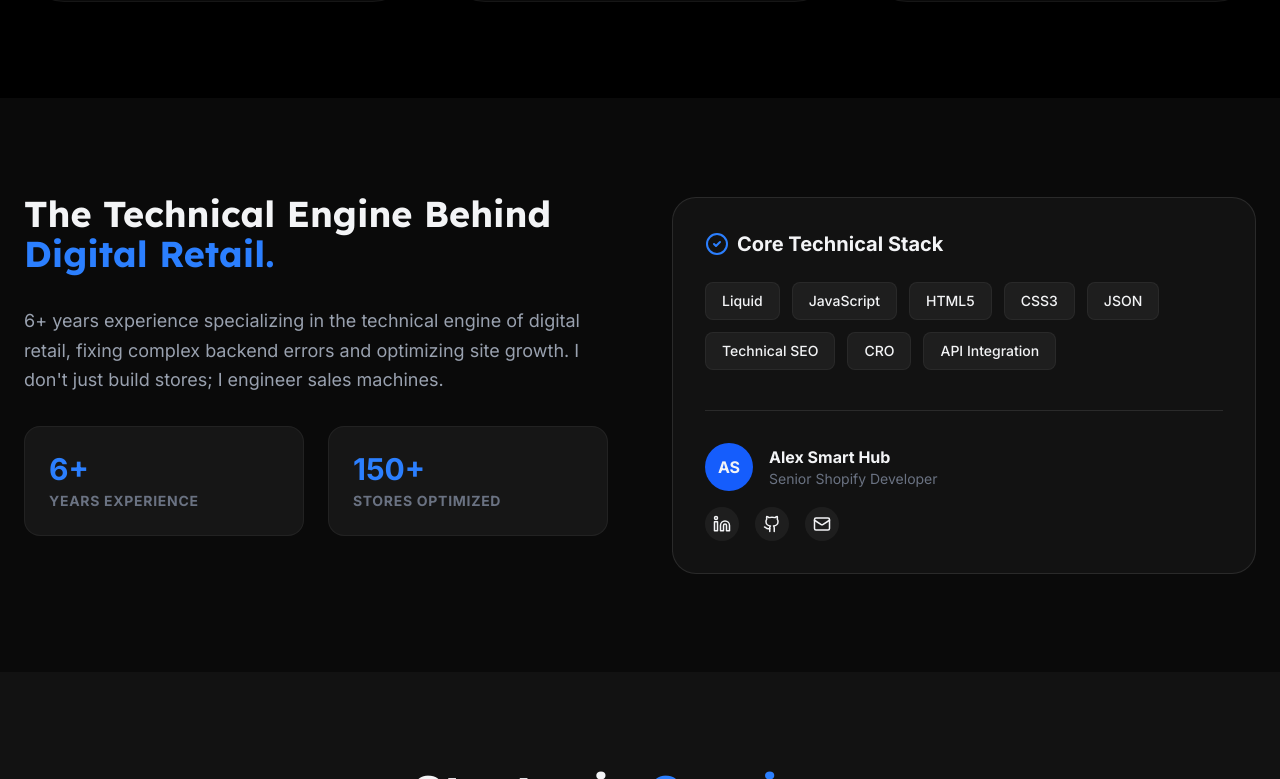
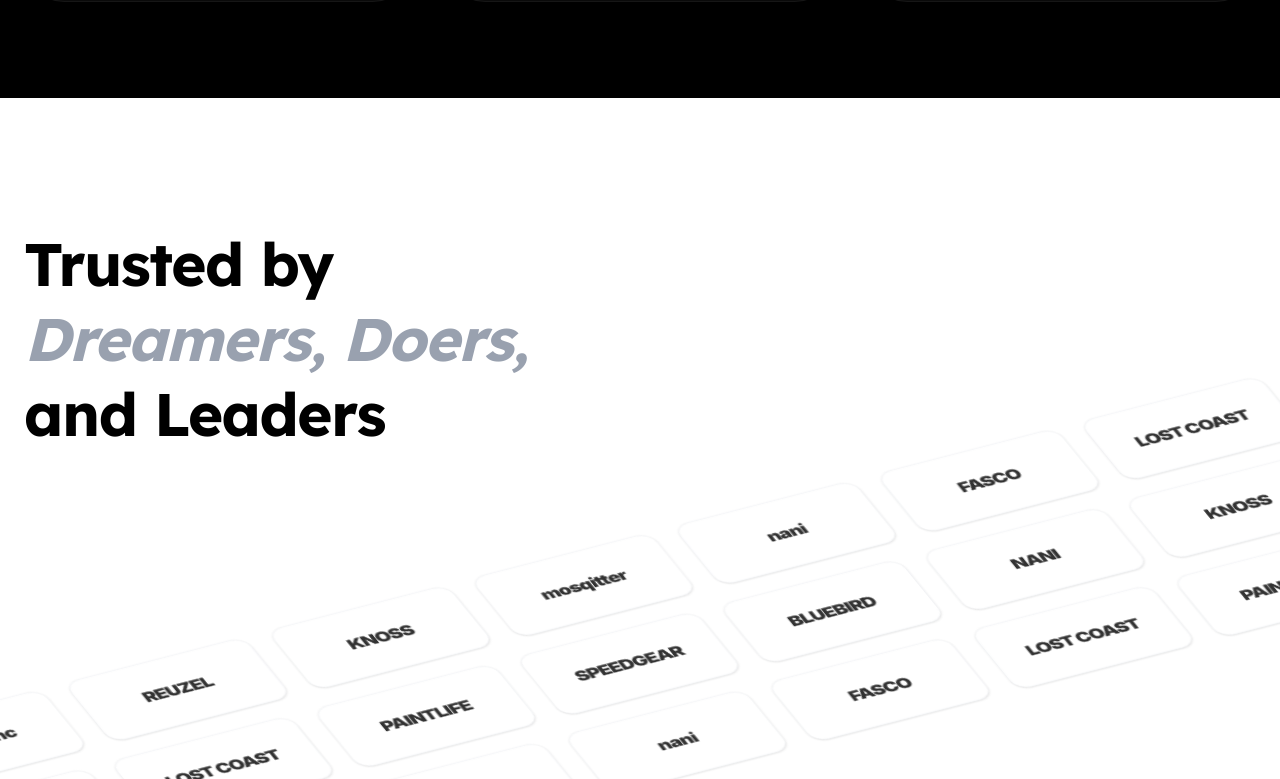
Before and after one commit to Alex-hub-expert/my-portfolio, a Next.js app: page / in a window 1280 px wide. Shown: the part 1481-2260 px from the top of the page. Built offline with nearby package versions, Linux system fonts and the light colour scheme.

Commit message:
feat: Add brand marquee section
Introduces a new section to display a marquee of client brands. This visually showcases companies the portfolio owner has worked with, enhancing credibility and brand recognition.

```diff
--- a/components/Portfolio.tsx
+++ b/components/Portfolio.tsx
@@ -408,6 +408,102 @@
           ))}
         </div>
       </div>
+    </section>
+  );
+};
+
+const BrandSection = () => {
+  const brands = [
+    "COSORI", "pawsync", "REUZEL", "KNOSS", "mosqitter", "nani", "FASCO", "LOST COAST", "PAINTLIFE", "SPEEDGEAR", "BLUEBIRD", "NANI", "KNOSS", "COSORI", "pawsync"
+  ];
+
+  // Duplicate brands for seamless loop
+  const duplicatedBrands = [...brands, ...brands, ...brands];
+
+  return (
+    <section className="py-32 bg-white overflow-hidden relative">
+      <div className="max-w-7xl mx-auto px-6 relative z-10">
+        <motion.div
+          initial={{ opacity: 0, y: 20 }}
+          whileInView={{ opacity: 1, y: 0 }}
+          viewport={{ once: true }}
+          className="mb-20"
+        >
+          <h2 className="text-4xl md:text-6xl font-display font-bold text-black leading-tight tracking-tight max-w-xl">
+            Trusted by <br />
+            <span className="text-gray-400 italic">Dreamers, Doers,</span> <br />
+            and Leaders
+          </h2>
+        </motion.div>
+      </div>
+
+      {/* Isometric Marquee Container */}
+      <div className="relative h-[500px] md:h-[600px] -mt-20 md:-mt-40 pointer-events-none">
+        <div
+          className="absolute top-0 left-0 w-[200%] h-full flex flex-col gap-6"
+          style={{
+            transform: "rotateX(45deg) rotateZ(-20deg) skewX(10deg) translateY(-100px)",
+            transformStyle: "preserve-3d"
+          }}
+        >
+          {/* Row 1: Left to Right */}
+          <div className="flex gap-6 whitespace-nowrap">
+            <motion.div
+              animate={{ x: [0, -1000] }}
+              transition={{ duration: 30, repeat: Infinity, ease: "linear" }}
+              className="flex gap-6"
+            >
+              {duplicatedBrands.map((brand, i) => (
+                <div
+                  key={i}
+                  className="w-48 h-24 bg-white border border-gray-100 rounded-2xl shadow-sm flex items-center justify-center px-8 transition-all hover:shadow-xl hover:border-blue-500/20"
+                >
+                  <span className="text-black font-black tracking-tighter text-xl opacity-80">{brand}</span>
+                </div>
+              ))}
+            </motion.div>
+          </div>
+
+          {/* Row 2: Right to Left */}
+          <div className="flex gap-6 whitespace-nowrap ml-[-500px]">
+            <motion.div
+              animate={{ x: [-1000, 0] }}
+              transition={{ duration: 40, repeat: Infinity, ease: "linear" }}
+              className="flex gap-6"
+            >
+              {duplicatedBrands.map((brand, i) => (
+                <div
+                  key={i}
+                  className="w-48 h-24 bg-white border border-gray-100 rounded-2xl shadow-sm flex items-center justify-center px-8 transition-all hover:shadow-xl hover:border-blue-500/20"
+                >
+                  <span className="text-black font-black tracking-tighter text-xl opacity-80">{brand}</span>
+                </div>
+              ))}
+            </motion.div>
+          </div>
+
+          {/* Row 3: Left to Right (Faster) */}
+          <div className="flex gap-6 whitespace-nowrap ml-[-200px]">
+            <motion.div
+              animate={{ x: [0, -1000] }}
+              transition={{ duration: 25, repeat: Infinity, ease: "linear" }}
+              className="flex gap-6"
+            >
+              {duplicatedBrands.map((brand, i) => (
+                <div
+                  key={i}
+                  className="w-48 h-24 bg-white border border-gray-100 rounded-2xl shadow-sm flex items-center justify-center px-8 transition-all hover:shadow-xl hover:border-blue-500/20"
+                >
+                  <span className="text-black font-black tracking-tighter text-xl opacity-80">{brand}</span>
+                </div>
+              ))}
+            </motion.div>
+          </div>
+        </div>
+      </div>
+
+      {/* Bottom Gradient Overlay for transition back to dark */}
+      <div className="absolute bottom-0 left-0 w-full h-40 bg-linear-to-t from-black to-transparent z-20" />
     </section>
   );
 };
@@ -968,6 +1064,7 @@
       <Navbar />
       <Hero />
       <TrustBadges />
+      <BrandSection />
       <About />
       <Services />
       <Projects />
```
